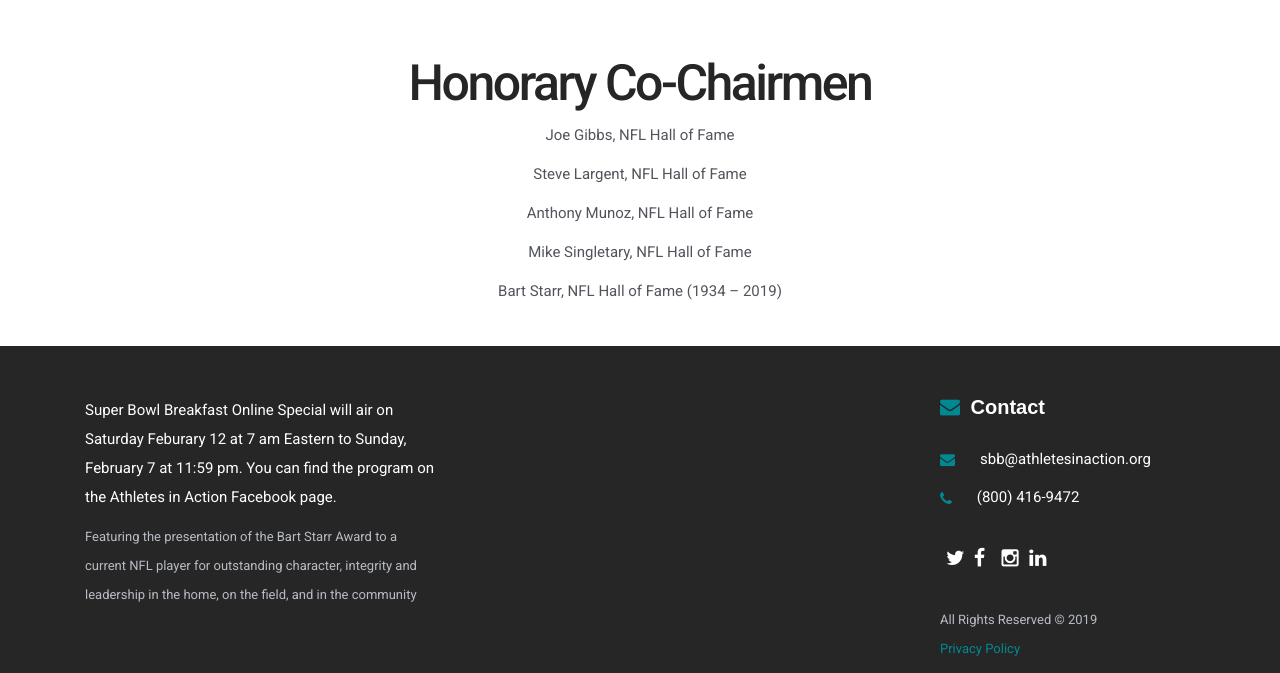
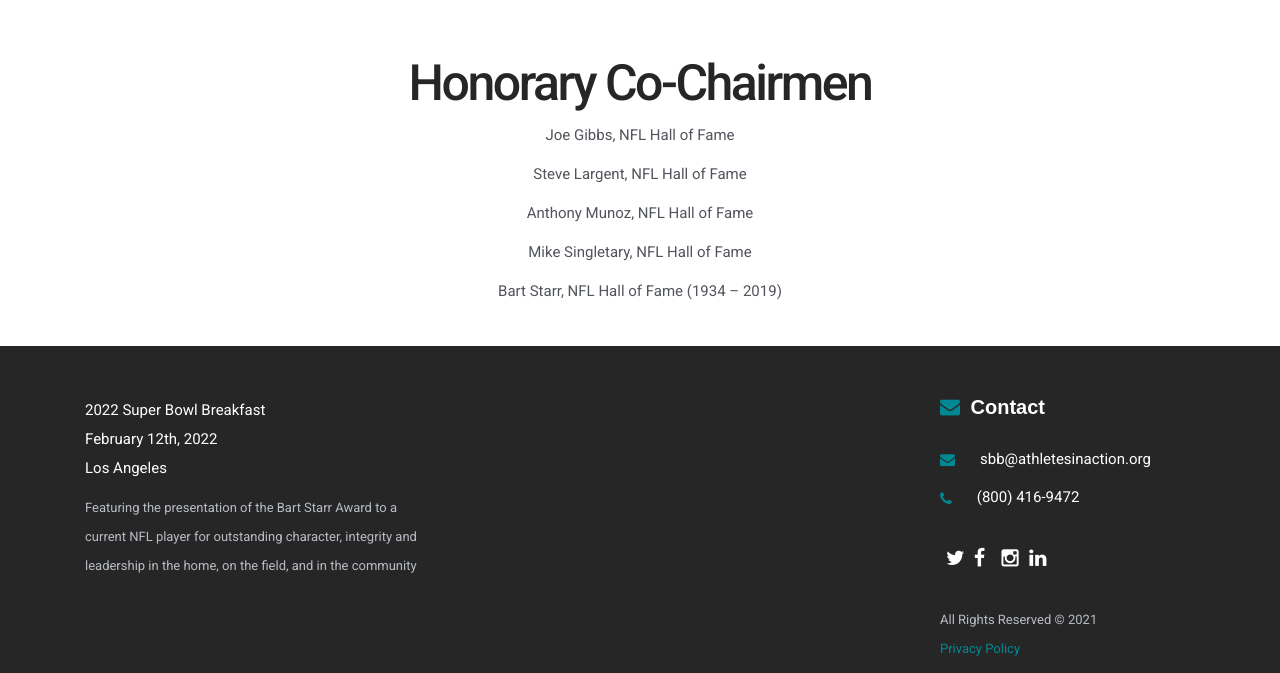
Before and after one commit to AIAUSA/Superbowl, a Jekyll site: the page built from index.md, in a window 1280 px wide and 900 px high, scrolled down 4008 px, cut to the strip 227-900 px from the top of the window. Built offline with Jekyll 4.4.1, drawn with Linux system fonts in a browser that asks for light colours; some web fonts are replaced.

Commit message:
footer changes

```diff
--- a/_includes/footer.html
+++ b/_includes/footer.html
@@ -3,7 +3,7 @@
 
         <div class="col-md-4">
             <div class="widget about-widget">
-                <p>Super Bowl Breakfast Online Special will air on {{ site.data.event.dayofweek }} {{ site.data.event.month }} {{ site.data.event.day }} at 7 am Eastern to Sunday, February 7 at 11:59 pm. You can find the program on the Athletes in Action Facebook page.</p>
+                <p>2022 Super Bowl Breakfast<br>February 12th, 2022<br>Los Angeles</p>
                 <p class="text-alt"><small>Featuring the presentation of the Bart Starr Award to a current NFL player for outstanding character, integrity and leadership in the home, on the field, and in the community</small></p>
                 <p class="text-alt">
                     <address>{{ site.data.event.address1 }} <br />{{ site.data.event.address2 }}</address></p>
@@ -25,7 +25,7 @@
                     <li class="socials-nav-item"><a href="https://www.linkedin.com/company/athletes-in-action/" target="_blank"><span class="fa fa-linkedin"></span></a></li>
                 </ul>
                 <p class="text-alt">
-                    <small>All Rights Reserved © 2019</small><br />
+                    <small>All Rights Reserved © 2021</small><br />
                     <small><a href="/privacy">Privacy Policy</a></small>
                 </p>
             </div>
```
